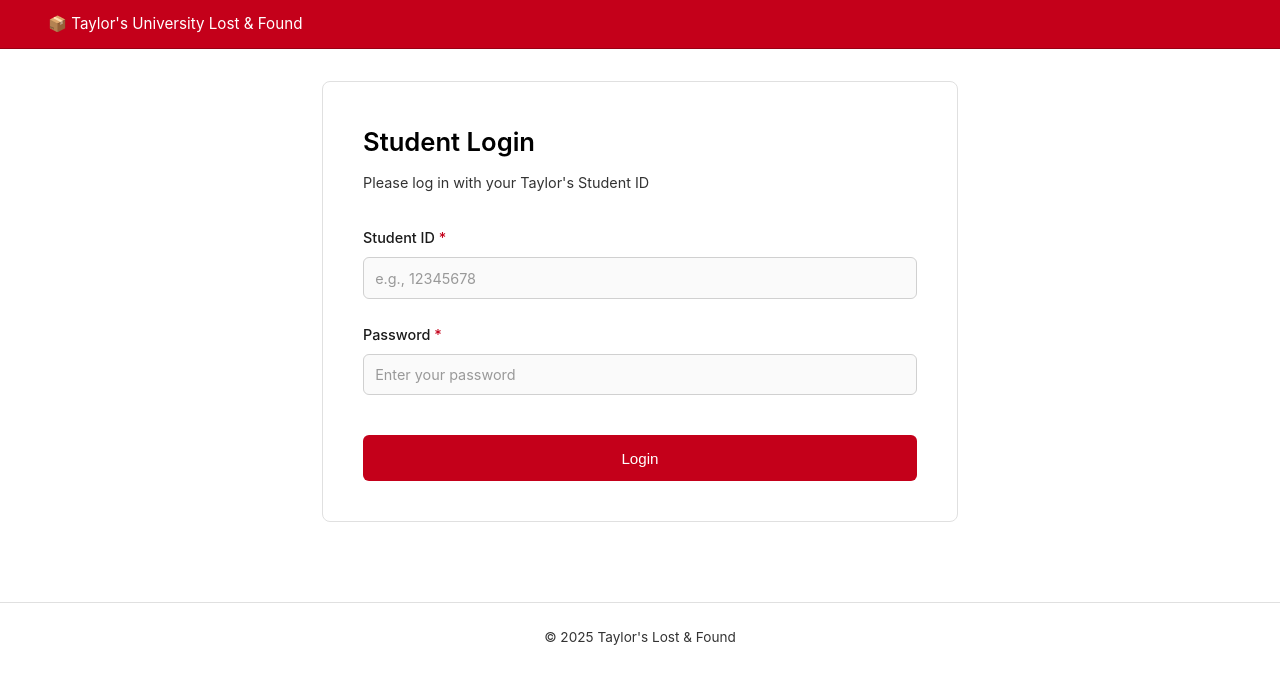
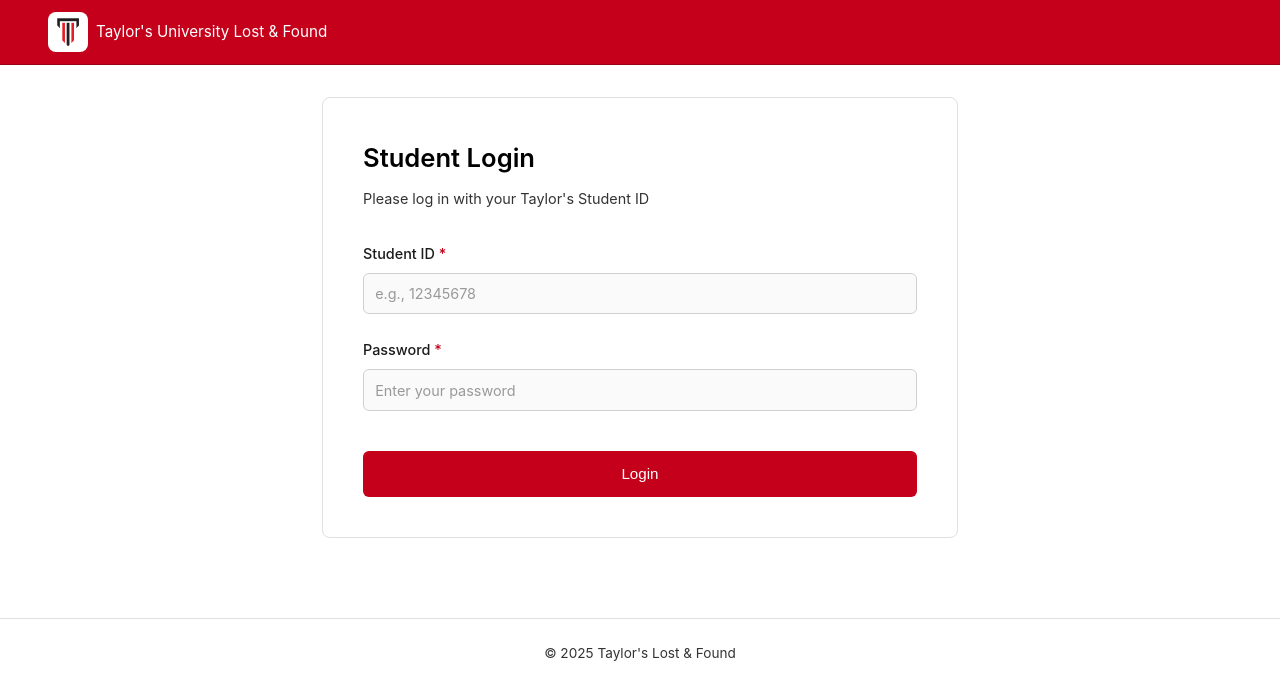
Before and after one commit to Moaaz-Aboualyan/Taylor-s-Lost-Found, a plain HTML site: page html/index.html in a window 1280 px wide. Drawn offline with Linux system fonts and the light colour scheme.

Commit message:
Added Taylor's logo to header

```diff
--- a/html/index.html
+++ b/html/index.html
@@ -10,7 +10,21 @@
 <body>
 <!-- Header -->
 <header class="site-header">
-    <a href="index.html" class="logo">📦 Taylor's University Lost & Found</a>
+    <a class="logo"><span
+            style="
+      background: #fff;
+      padding: 2px 2px;
+      border-radius: 8px;
+      display: flex;
+      align-items: center;
+    "
+    >
+    <img
+            src="../media/taylors.png"
+            alt="Taylor's University Logo"
+            style="height: 36px; width: auto;"
+    />
+  </span>Taylor's University Lost & Found</a>
 </header>
 
 <!-- Main Content -->
```
Also changed, not shown: html/header.html (+15 -1 lines), media/taylors.png (added).
